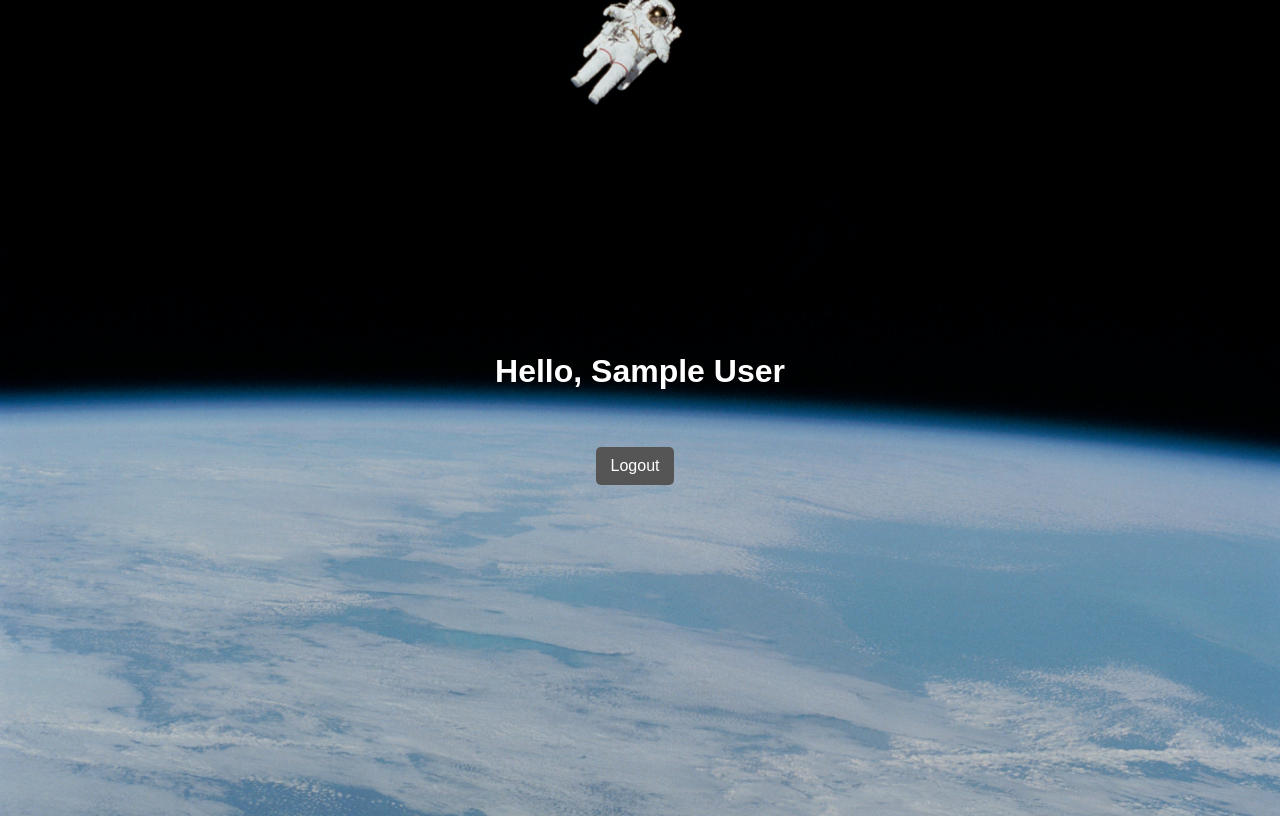
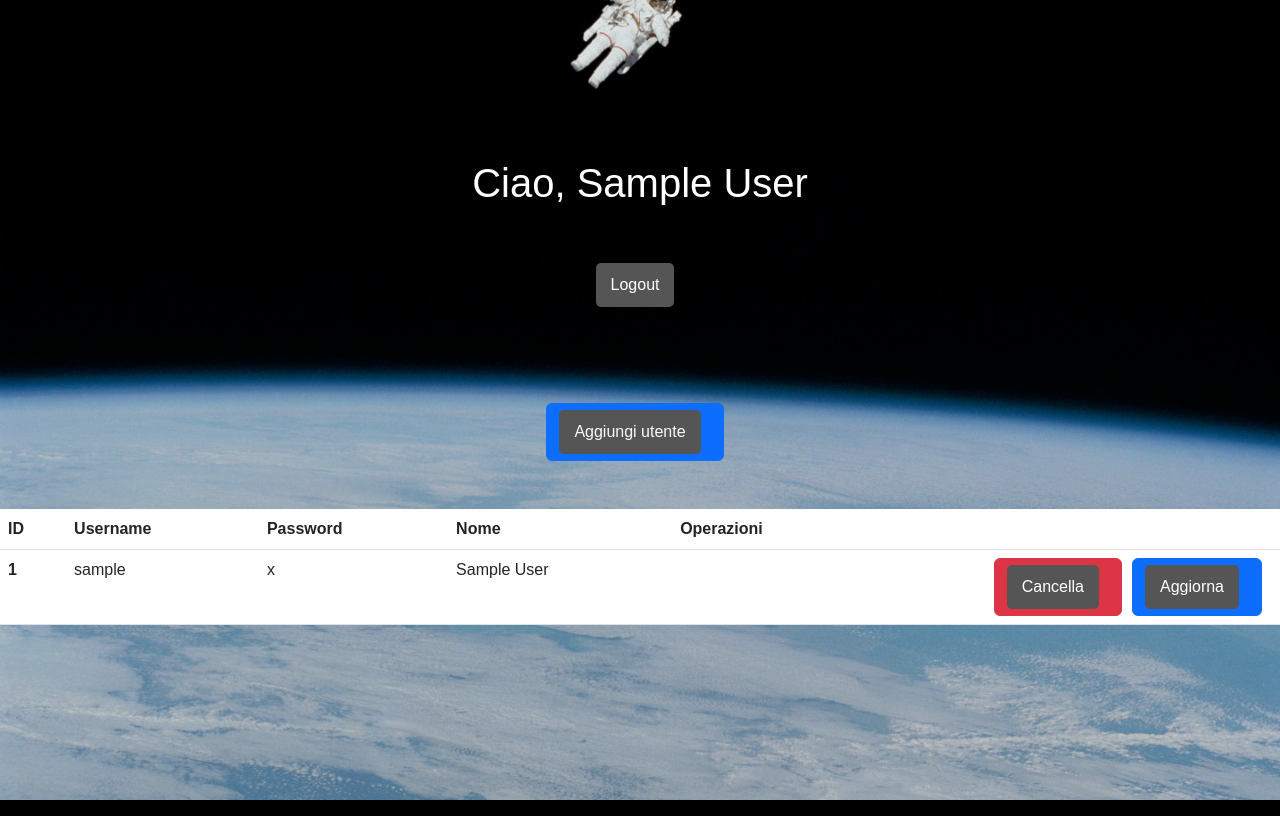
Before and after one commit to spacemark3/Progetto1, a PHP site: page /home.php in a window 1280 px wide. Run offline with PHP 8.4, Linux system fonts and the light colour scheme; the visitor is signed in with stand-in values (Sample User, id 1); tables that the repository leaves empty or names only in its code hold one stand-in row (values such as "Sample post").

Commit message:
Update home.php

```diff
--- a/home.php
+++ b/home.php
@@ -1,4 +1,6 @@
-<?php // area riservata solo per gli utenti registrati
+<?php
+ include "db_conn.php";
+// area riservata solo per gli utenti registrati
 SESSION_START();
 $IS_RIGHT_IMPUT=isset($_SESSION['id']) && isset($_SESSION['user_name']);
 if (!$IS_RIGHT_IMPUT) {
@@ -13,10 +15,54 @@
     <meta charset="UTF-8">
     <meta name="viewport" content="width=device-width, initial-scale=1.0">
     <title>HOME</title>
+    <link href="https://cdn.jsdelivr.net/npm/bootstrap@5.3.0/dist/css/bootstrap.min.css" rel="stylesheet" integrity="sha384-9ndCyUaIbzAi2FUVXJi0CjmCapSmO7SnpJef0486qhLnuZ2cdeRhO02iuK6FUUVM" crossorigin="anonymous">
     <link rel="stylesheet" type="text/css" href="style.css">
+
 </head>
 <body>
-    <h1> Hello, <?php echo $_SESSION['name'];?> </h1> <br> <br>
-    <a href="logout.php"> Logout  </a>
+    <h1> Ciao, <?php echo $_SESSION['name'];?> </h1> <br> <br>
+    <a href="logout.php"> Logout  </a> <br> <br>
+
+
+        <button class="btn btn-primary my-5"> <a href="nuovo.php" class="text-light">  Aggiungi utente </a> </button>
+
+
+    <table class="table">
+  <thead>
+    <tr>
+      <th scope="col">ID </th>
+      <th scope="col">Username</th>
+      <th scope="col">Password</th>
+      <th scope="col">Nome</th>
+      <th scope="col">Operazioni</th>
+    </tr>
+  </thead>
+  <tbody>
+<?php
+
+  $sql="SELECT * FROM users";
+$result=mysqli_query($conn,$sql);
+if($result){
+    while(
+        $row=mysqli_fetch_assoc($result)){
+            $id=$row['id'];
+            $user_name=$row['user_name'];
+            $password=$row['password'];
+            $name=$row['name'];
+
+            echo '<tr>
+            <th scope="row">'.$id.'</th>
+            <td>'.$user_name.'</td>
+            <td>'.$password.'</td>
+            <td>'.$name.'</td>
+          <td>
+        <button class="btn btn-primary" > <a href="aggiorna.php?aggiornaid='.$id.'"> Aggiorna </a> </button>
+        <button class="btn btn-danger" > <a href="cancella.php?cancellaid='.$id.'"> Cancella </a> </button>
+    </td>
+        </tr>';
+        }
+}
+?>
+
 </body>
 </html>
```
